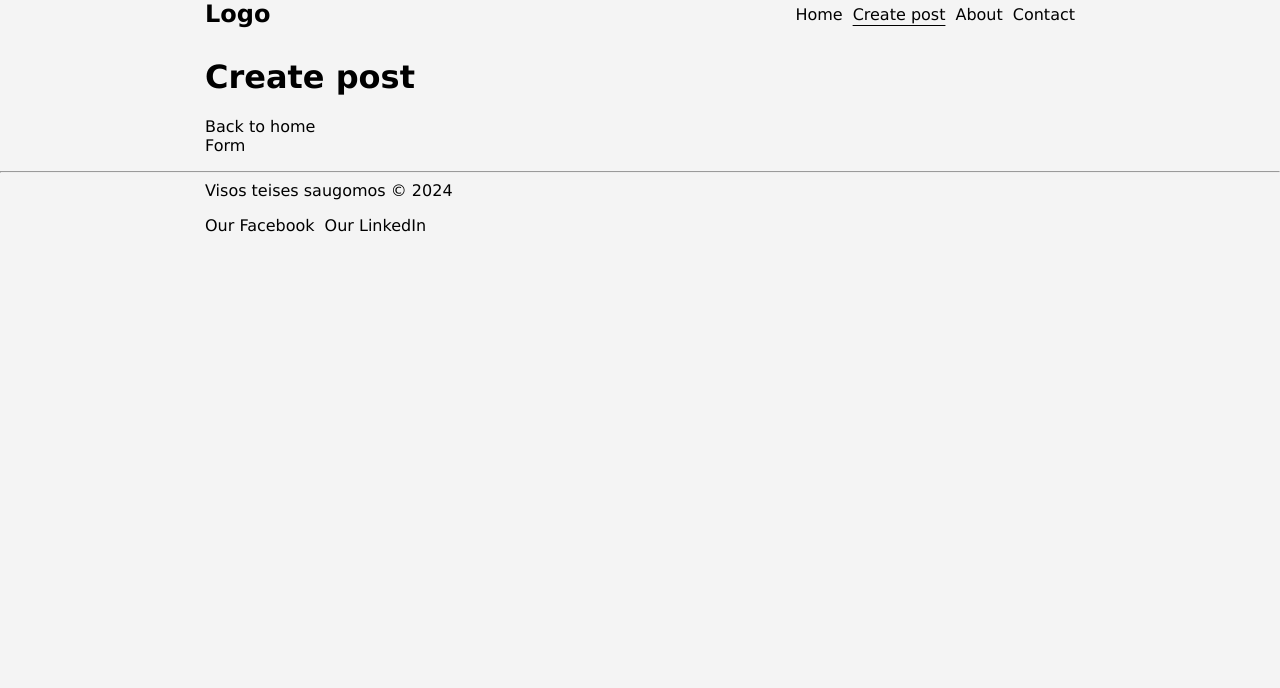
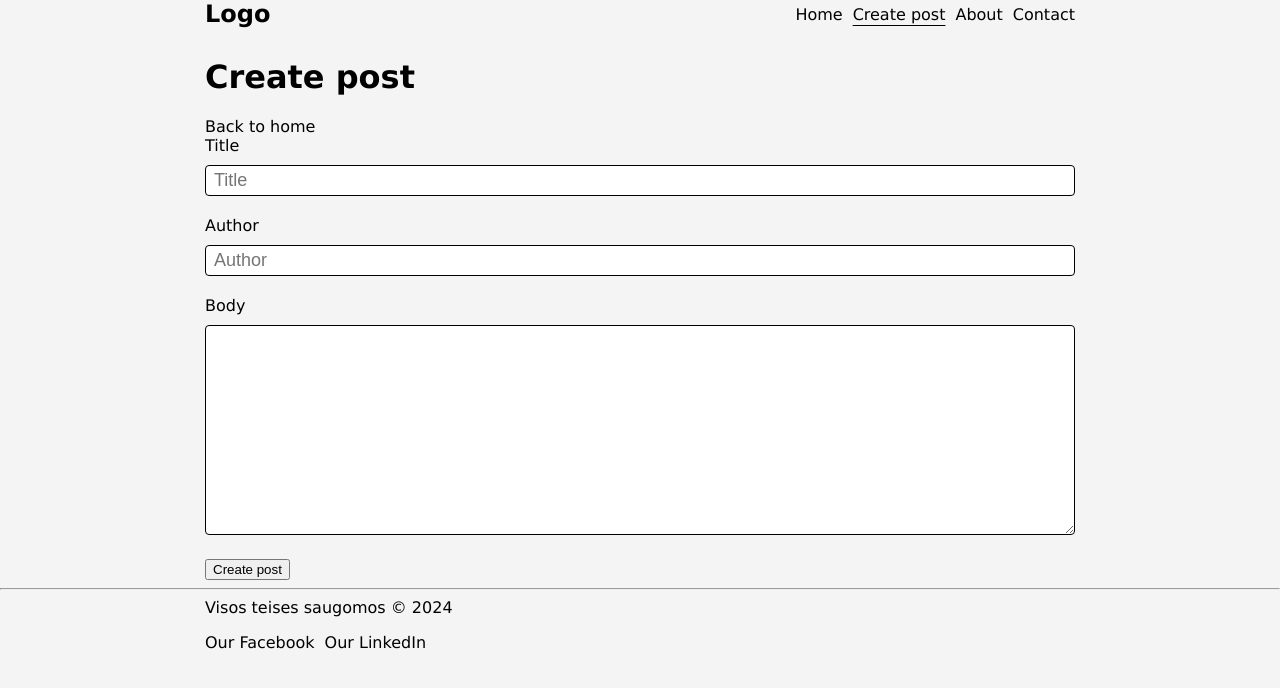
Before and after one commit to MariusCodeAcademy/type19_07_react_router_link, a React (Vite) app: page /add-post in a window 1280 px wide. Shown: the top 688 px of the page. Built offline with nearby package versions, Linux system fonts and the light colour scheme.

Commit message:
sass + onSubmit

```diff
--- a/package.json
+++ b/package.json
@@ -12,7 +12,8 @@
   "dependencies": {
     "react": "^18.2.0",
     "react-dom": "^18.2.0",
-    "react-router-dom": "^6.21.2"
+    "react-router-dom": "^6.21.2",
+    "sass": "^1.70.0"
   },
   "devDependencies": {
     "@types/react": "^18.2.43",
--- a/src/App.jsx
+++ b/src/App.jsx
@@ -1,4 +1,4 @@
-import './styles/App.css';
+import './styles/App.scss';
 import Header from './components/layout/Header';
 import { Route, Routes } from 'react-router-dom';
 import HomePage from './pages/HomePage';
--- a/src/components/layout/Footer.jsx
+++ b/src/components/layout/Footer.jsx
@@ -1,5 +1,3 @@
-import React from 'react';
-
 export default function Footer() {
   return (
     <>
--- a/src/components/layout/Header.jsx
+++ b/src/components/layout/Header.jsx
@@ -1,4 +1,3 @@
-import React from 'react';
 import { Link, NavLink } from 'react-router-dom';
 
 export default function Header() {
--- a/src/main.jsx
+++ b/src/main.jsx
@@ -1,4 +1,4 @@
-// import React from 'react';
+//
 import ReactDOM from 'react-dom/client';
 import App from './App.jsx';
 import './styles/index.css';
--- a/src/pages/AboutPage.jsx
+++ b/src/pages/AboutPage.jsx
@@ -1,5 +1,3 @@
-import React from 'react';
-
 function AboutPage() {
   return (
     <div className='container'>
--- a/src/pages/AddPost.jsx
+++ b/src/pages/AddPost.jsx
@@ -1,13 +1,32 @@
-import React from 'react';
 import { Link } from 'react-router-dom';
 
 export default function AddPost() {
+  function handleNewPostFormSubmit(e) {
+    e.preventDefault();
+
+    console.log('react i in control');
+  }
+
   return (
     <div className='container'>
       <h1>Create post</h1>
       <Link to={'/'}>Back to home</Link>
 
-      <p>Form</p>
+      <form onSubmit={handleNewPostFormSubmit} className='add-post-form'>
+        <label>
+          <span>Title</span>
+          <input type='text' placeholder='Title' />
+        </label>
+        <label>
+          <span>Author</span>
+          <input type='text' placeholder='Author' />
+        </label>
+        <label>
+          <span>Body</span>
+          <textarea cols='30' rows='10'></textarea>
+        </label>
+        <button type='submit'>Create post</button>
+      </form>
     </div>
   );
 }
--- a/src/pages/ContactPage.jsx
+++ b/src/pages/ContactPage.jsx
@@ -1,5 +1,3 @@
-import React from 'react';
-
 function ContactPage() {
   return (
     <div className='container'>
--- a/src/pages/HomePage.jsx
+++ b/src/pages/HomePage.jsx
@@ -1,5 +1,3 @@
-import React from 'react';
-
 function HomePage() {
   return (
     <div className='container'>
--- a/src/styles/App.css
+++ /dev/null
@@ -1,12 +0,0 @@
-.logo h2 {
-  margin-bottom: 0;
-}
-
-header {
-  margin-bottom: 30px;
-}
-
-.active {
-  text-decoration: underline;
-  text-underline-offset: 5px;
-}
--- /dev/null
+++ b/src/styles/App.scss
@@ -0,0 +1,32 @@
+.logo h2 {
+  margin-bottom: 0;
+}
+
+header {
+  margin-bottom: 30px;
+}
+
+.active {
+  text-decoration: underline;
+  text-underline-offset: 5px;
+}
+
+.add-post-form {
+  input,
+  textarea {
+    padding: 4px 8px;
+    border: 1px solid black;
+    border-radius: 4px;
+    width: 100%;
+    font-size: 18px;
+  }
+  label {
+    margin-bottom: 20px;
+    display: block;
+    span {
+      font-weight: 500;
+      margin-bottom: 10px;
+      display: block;
+    }
+  }
+}
```
Also changed, not shown: 1 other file (tests, documents, lock files or other folders).
